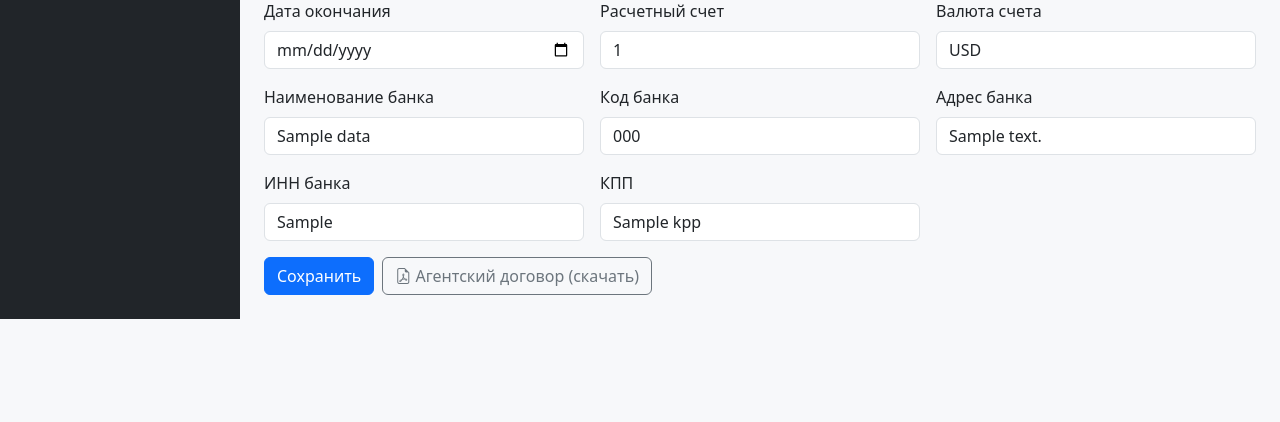
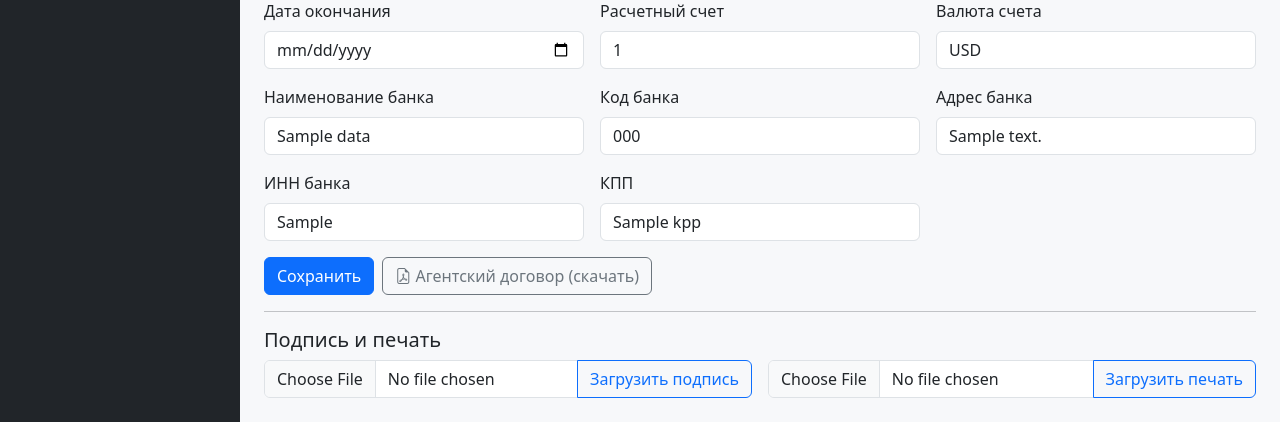
Before and after one commit to sidr1001/xaz2, a PHP site: template templates/agent/profile.twig in a window 1280 px wide. Shown: the part 605-1027 px from the top of the page. Before the commit the page ends 924 px from the top, so only its background shows below. Run offline with PHP 8.4, Linux system fonts and the light colour scheme; the template is opened without the code that fills it: most values are stand-ins (such as "Sample title", 1, 10 or a date in 2020); some libraries are stand-ins or nearby versions.

Commit message:
Add agent signature and stamp uploads and display
Co-authored-by: sidr1001 <sidr1001@gmail.com>

```diff
--- a/src/routes.php
+++ b/src/routes.php
@@ -72,7 +72,8 @@ $app->group('/admin', function (RouteCollectorProxy $group) {
     // Bookings
     $group->get('/bookings', [AdminBookingsController::class, 'index']);
     $group->get('/bookings/{id}', [AdminBookingsController::class, 'view']);
-    $group->post('/bookings/{id}/status', [AdminBookingsController::class, 'status']);
+    $group->post('/bookings/{id}/payment-status', [AdminBookingsController::class, 'paymentStatus']);
+    $group->post('/bookings/{id}/order-status', [AdminBookingsController::class, 'orderStatus']);
     $group->post('/bookings/{id}/documents', [AdminBookingsController::class, 'generateDocuments']);
 
     // Payments
@@ -110,6 +111,8 @@ $app->group('/agent', function (RouteCollectorProxy $group) {
     $group->get('/profile', [AgentProfileController::class, 'form']);
     $group->post('/profile', [AgentProfileController::class, 'save']);
     $group->get('/profile/contract', [AgentProfileController::class, 'contract']);
+    $group->post('/profile/upload/signature', [AgentProfileController::class, 'uploadSignature']);
+    $group->post('/profile/upload/stamp', [AgentProfileController::class, 'uploadStamp']);
 })->add(new AgentAuthMiddleware());
 
 // 404 handler
--- a/templates/agent/profile.twig
+++ b/templates/agent/profile.twig
@@ -41,4 +41,21 @@
     <a class="btn btn-outline-secondary" href="/agent/profile/contract" target="_blank"><i class="bi bi-file-earmark-pdf"></i> Агентский договор (скачать)</a>
   </div>
 </form>
+
+<hr>
+<h5 class="mb-2">Подпись и печать</h5>
+<div class="row g-3">
+  <div class="col-md-6">
+    <form method="post" action="/agent/profile/upload/signature" enctype="multipart/form-data" class="input-group" style="max-width:520px;">
+      <input type="file" class="form-control" name="signature" accept=".png,.jpg,.jpeg" required>
+      <button class="btn btn-outline-primary">Загрузить подпись</button>
+    </form>
+  </div>
+  <div class="col-md-6">
+    <form method="post" action="/agent/profile/upload/stamp" enctype="multipart/form-data" class="input-group" style="max-width:520px;">
+      <input type="file" class="form-control" name="stamp" accept=".png,.jpg,.jpeg" required>
+      <button class="btn btn-outline-primary">Загрузить печать</button>
+    </form>
+  </div>
+</div>
 {% endblock %}
```
Also changed, not shown: src/Controller/Agent/ProfileController.php (+28 -0 lines), templates/documents/agent_contract.twig (+14 -0 lines).
